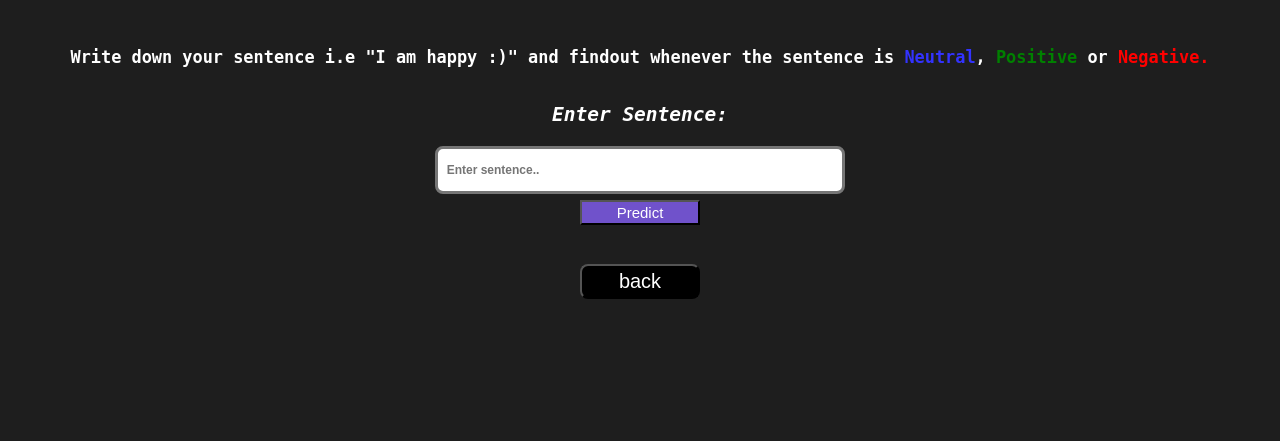
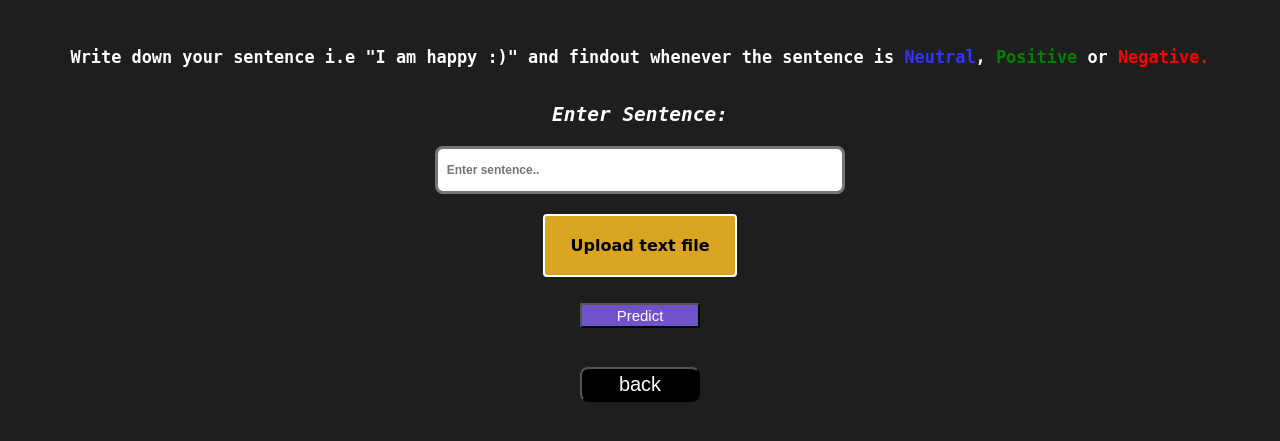
Before and after one commit to Piotrekszmel/Sentiment-Analysis, a Flask app: page / in a window 1280 px wide. Shown: the part 146-587 px from the top of the page. Run offline with Flask 2, Linux system fonts and the light colour scheme.

Commit message:
added upload file button

```diff
--- a/app.py
+++ b/app.py
@@ -17,6 +17,13 @@ def index():
 
 @app.route("/Sentiment", methods=["GET", "POST"])
 def sentiment():
+    f = request.form["data_file"]
+    text = []
+    with open(f) as file:
+        for line in file:
+            line = line.replace("\r", "").replace("\n", "")
+            text.append(line)
+    print(text)
     if request.method == "POST":
         message = request.form["text"]
         with graph.as_default():
--- a/static/css/index.css
+++ b/static/css/index.css
@@ -109,6 +109,48 @@ p {
 	font-family: 'Lucida Sans', 'Lucida Sans Regular', 'Lucida Grande', 'Lucida Sans Unicode', Geneva, Verdana, sans-serif;
 }
 
+.button1 {
+    display: inline-block;
+    background-color: goldenrod;
+    color: black !important;
+    border-radius: 4px;
+    border: 2px solid #fff;
+    text-align: center;
+    font-size: 1.0em;
+    font-weight: 700;
+    font-family: 'Amatic SC', cursive;
+    padding: 20px;
+    width: 150px;
+    transition: all 0.5s;
+    cursor: pointer;
+    margin: 5px;
+    }
+
+.button1 span {
+    cursor: pointer;
+    display: inline-block;
+    position: relative;
+    transition: 0.5s;
+}
+
+.button1 span:after {
+    content: '\00bb';
+    position: absolute;
+    opacity: 0;
+    top: 0;
+    right: -20px;
+    transition: 0.5s;
+}
+
+.button1:hover span {
+    padding-right: 25px;
+}
+
+.button1:hover span:after {
+    opacity: 1;
+    right: 0;
+}
+
 @media only screen and (max-width: 500px) {
 	.prediction-section p {
 		font-size: 4.5em;
--- a/templates/index.html
+++ b/templates/index.html
@@ -5,6 +5,68 @@
   <meta name="viewport" content="width=device-width, initial-scale=1">
   <title>Sentiment</title>
   <link rel="stylesheet" href="../static/css/index.css">
+  <style>
+      .button1 {
+    display: inline-block;
+    background-color: goldenrod;
+    color: black !important;
+    border-radius: 4px;
+    border: 2px solid #fff;
+    text-align: center;
+    font-size: 1.0em;
+    font-weight: 700;
+    font-family: 'Amatic SC', cursive;
+    padding: 20px;
+    width: 150px;
+    transition: all 0.5s;
+    cursor: pointer;
+    margin: 5px;
+    }
+
+.button1 span {
+    cursor: pointer;
+    display: inline-block;
+    position: relative;
+    transition: 0.5s;
+}
+
+.button1 span:after {
+    content: '\00bb';
+    position: absolute;
+    opacity: 0;
+    top: 0;
+    right: -20px;
+    transition: 0.5s;
+}
+
+.button1:hover span {
+    padding-right: 25px;
+}
+
+.button1:hover span:after {
+    opacity: 1;
+    right: 0;
+}
+
+input[type="file"] {
+  z-index: -1;
+  position: absolute;
+  opacity: 0;
+  height: 0;
+  overflow: hidden;
+  width: 0;
+}
+
+input:focus + label {
+  outline: 2px solid;
+}
+
+#file-upload-filename {
+  color: #fff;
+  font-family: 'Pernament Marker', cursive;
+  font-weight: 900;
+}
+  </style>
 </head>
 <body style="background-color: #1e1e1e">
 	<div class="inner" style="background-color: #1e1e1e">
@@ -19,7 +81,14 @@
 	<div class="ml-container" style="background-color: #1e1e1e	">
 		<form action="{{  url_for('sentiment') }}" method='POST'>
 			<p class='topic' style="color: #FFFFFF">Enter Sentence:</p><input class="text" name="text" placeholder="  Enter sentence.."><br>
-			<div class="button">
+            <br>
+            <div>
+                <div id="file-upload-filename"></div>
+                <input type="file" id="file-upload" name="data_file">
+                <label for='file-upload' class="button1"><span>Upload text file</span></label>
+            </div>
+            <br>
+            <div class="button">
 				<input class="predict-button" type="submit" value="Predict">
 			</div>
 		</form>
@@ -41,4 +110,18 @@
 		</div>
 	</div>
 </body>
+<script>
+    var input = document.getElementById( 'file-upload' );
+    var infoArea = document.getElementById( 'file-upload-filename' );
+    input.addEventListener( 'change', showFileName );
+    function showFileName( event ) {
+        // the change event gives us the input it occurred in
+        var input = event.srcElement;
+        // the input has an array of files in the `files` property, each one has a name that you can use.
+        // We're just using the name here.
+        var fileName = input.files[0].name;
+        // use fileName however fits your app best, i.e. add it into a div
+        infoArea.textContent = fileName;
+    }
+</script>
 </html>
--- /dev/null
+++ b/test.txt
@@ -0,0 +1,2 @@
+I dont like You
+You are a cool man
```
